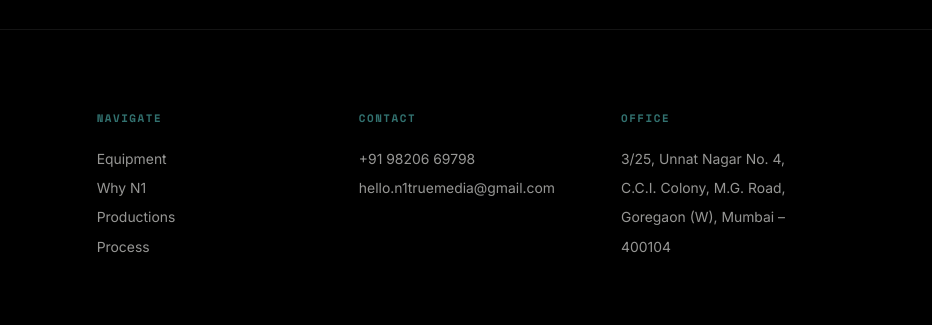
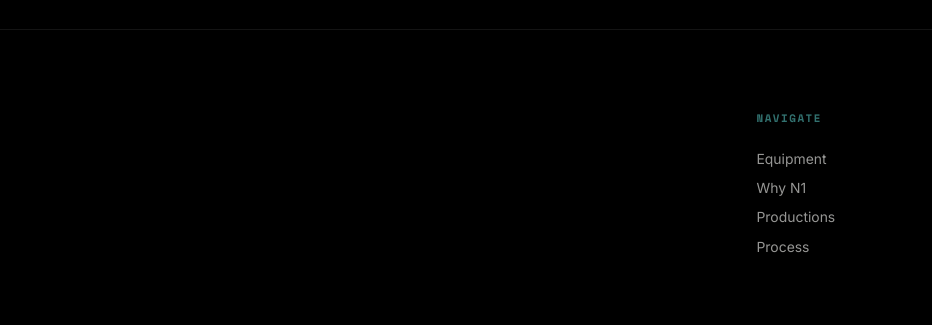
Before and after one commit to Aayushman1702/n1, a website: page index.html in a window 1280 px wide. Shown: the part 8886-9211 px from the top of the page, 348-1280 px from the left. Drawn offline with nearby package versions, Linux system fonts and the light colour scheme; a web font is replaced by a local one.

Commit message:
fix(footer): remove Contact and Office sections

```diff
--- a/index.html
+++ b/index.html
@@ -1159,7 +1159,7 @@ nav.scrolled{background:rgba(0,0,0,.86);backdrop-filter:blur(14px);padding:1rem
 
 /* ============ FOOTER ============ */
 footer{border-top:1px solid var(--paper-08);padding:5rem 0 2.5rem;background:var(--black);}
-.foot-grid{display:grid;grid-template-columns:1.4fr 1fr 1fr 1fr;gap:3rem;margin-bottom:4rem;}
+.foot-grid{display:flex;justify-content:space-between;align-items:flex-start;gap:3rem;flex-wrap:wrap;margin-bottom:4rem;}
 .foot-logo{display:flex;align-items:center;gap:.6rem;font-family:var(--font-display);font-weight:800;font-size:1.25rem;margin-bottom:1rem;}
 .foot-logo span{color:var(--green);}
 .foot-desc{color:var(--paper-60);font-size:.85rem;line-height:1.7;max-width:280px;}
@@ -1576,15 +1576,6 @@ footer{border-top:1px solid var(--paper-08);padding:5rem 0 2.5rem;background:var
         <a href="#why">Why N1</a>
         <a href="#productions">Productions</a>
         <a href="#process">Process</a>
-      </div>
-      <div class="foot-col">
-        <h4>Contact</h4>
-        <a href="tel:+919820669798">+91 98206 69798</a>
-        <a href="mailto:hello.n1truemedia@gmail.com">hello.n1truemedia@gmail.com</a>
-      </div>
-      <div class="foot-col">
-        <h4>Office</h4>
-        <p>3/25, Unnat Nagar No. 4,<br>C.C.I. Colony, M.G. Road,<br>Goregaon (W), Mumbai – 400104</p>
       </div>
     </div>
     <div class="foot-bottom">
```
